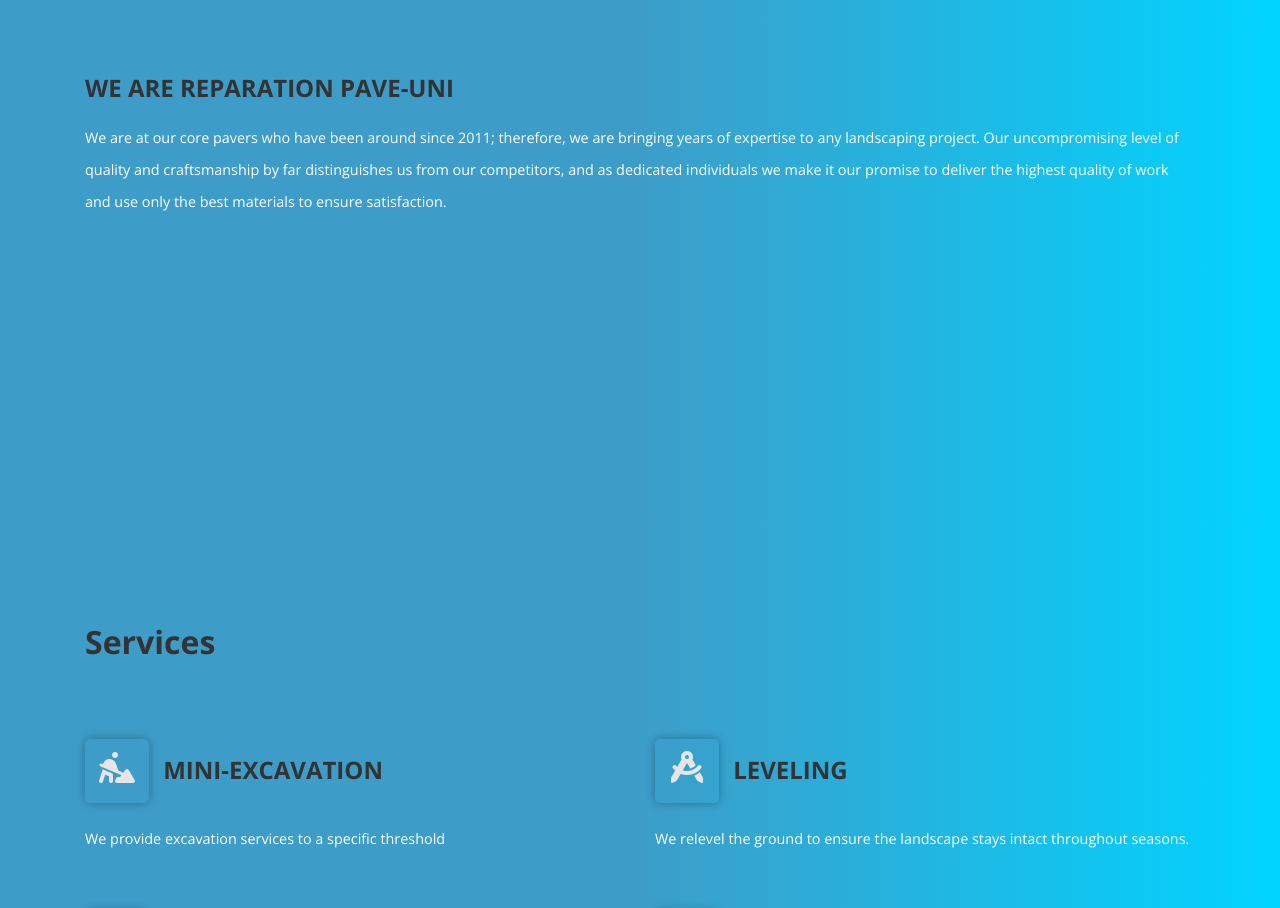
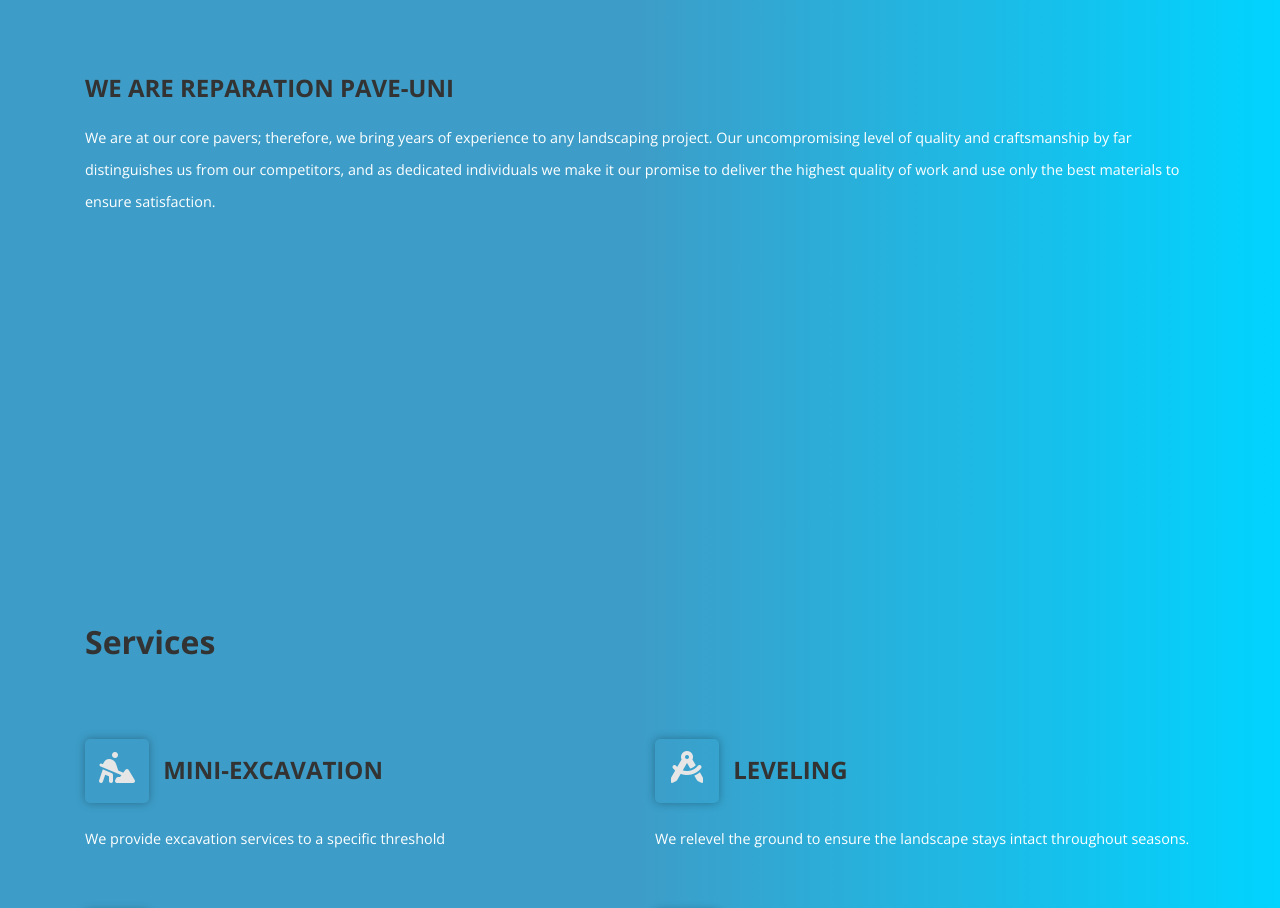
Before and after one commit to RPU042523/ReparationPaveUni, a plain HTML site: page index_en.html in a window 1280 px wide. Shown: the part 1000-1908 px from the top of the page. Drawn offline with nearby package versions, Linux system fonts and the light colour scheme; a script that the page names is missing.

Commit message:
Update index_en.html

```diff
--- a/index_en.html
+++ b/index_en.html
@@ -113,7 +113,7 @@
 					<div class="row">
               <article class="col">
                   <h3><strong>We are Reparation Pave-Uni</strong></h3>
-                  <p>We are at our core pavers who have been around since 2011; therefore, we are bringing years of expertise to any landscaping project.
+                  <p>We are at our core pavers; therefore, we bring years of experience to any landscaping project.
               				Our uncompromising level of quality and craftsmanship by far distinguishes us from our competitors, and as dedicated individuals
 											we make it our promise to deliver the highest quality of work and use only the best materials to ensure satisfaction.</p>
               </article>
```
